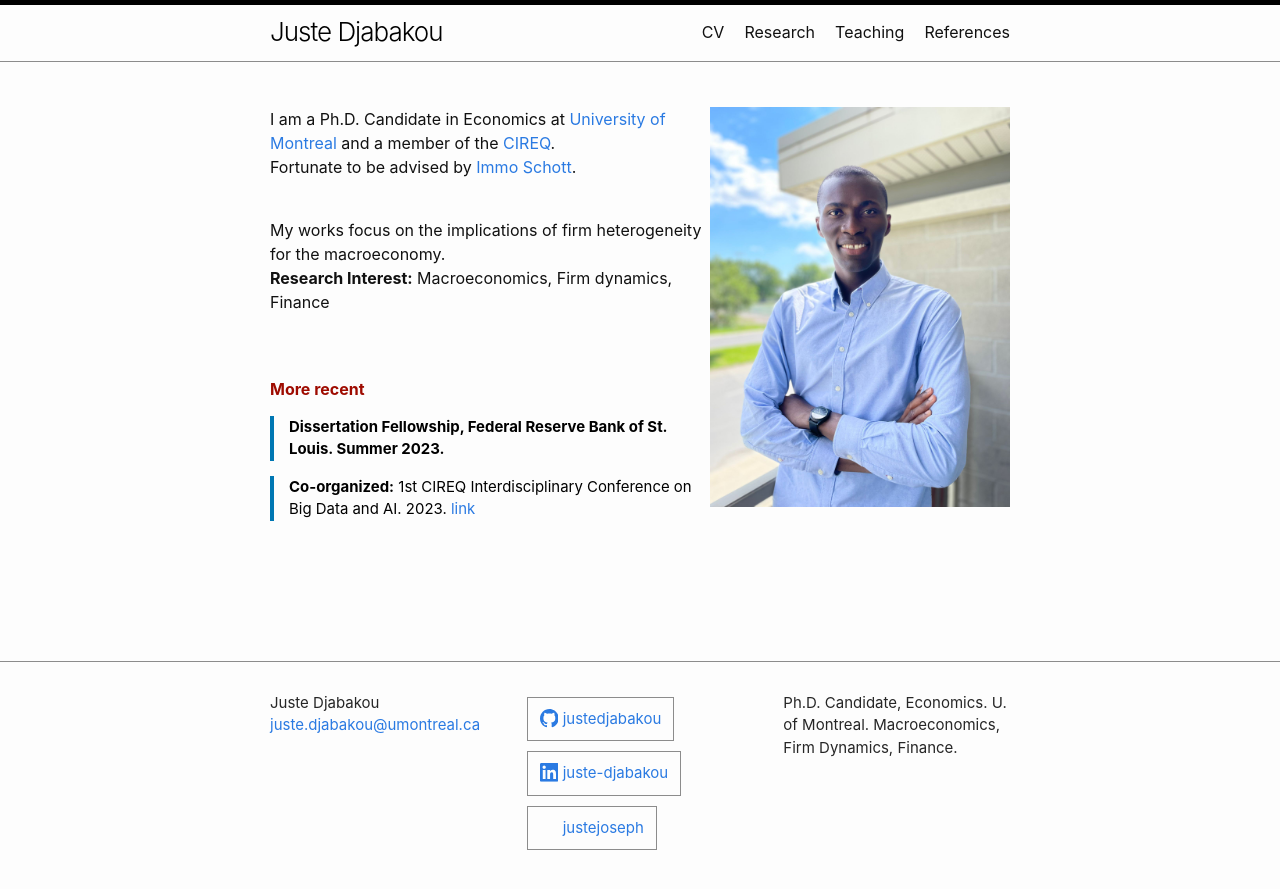
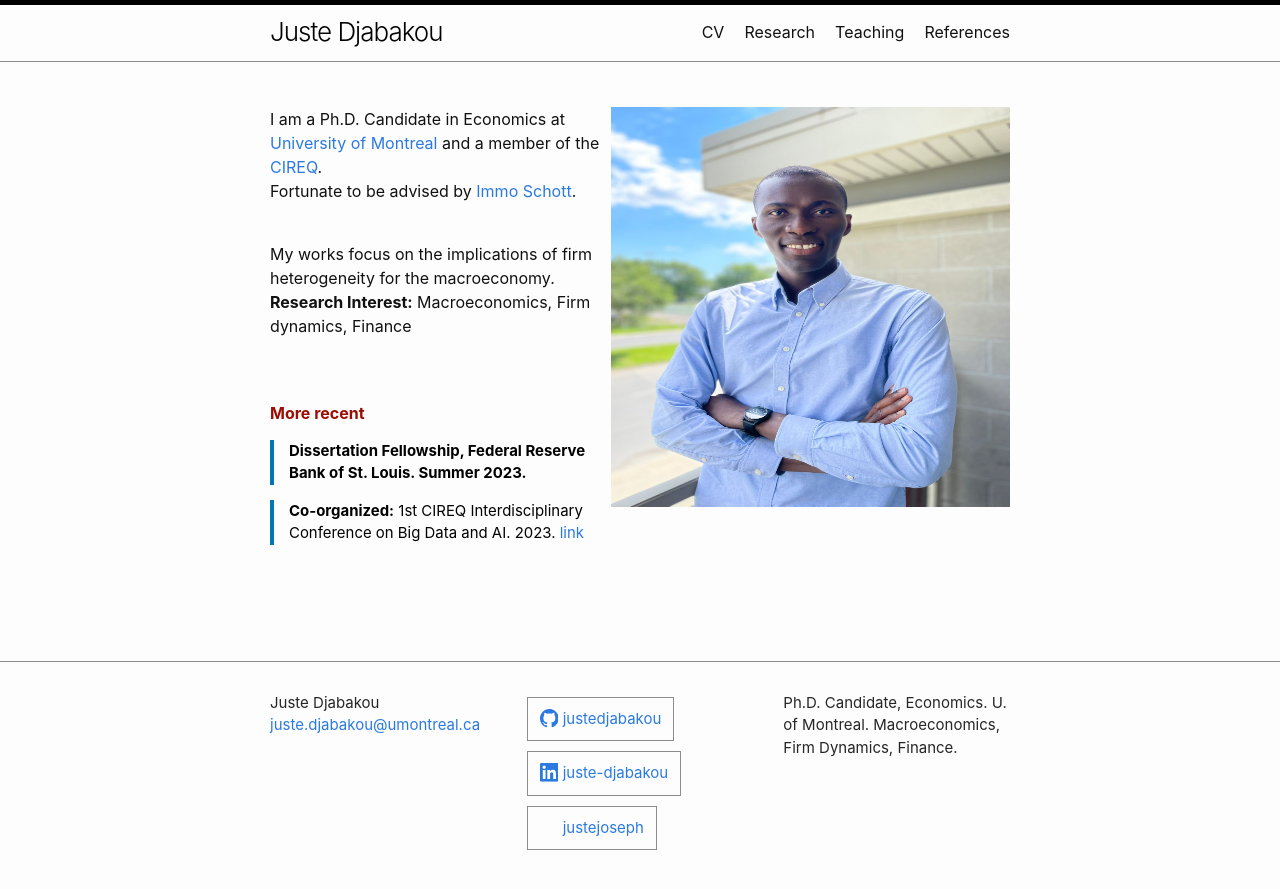
Before and after one commit to justedjabakou/justedjabakou.github.io, a Jekyll site: the page built from index.md, in a window 1280 px wide. Shown: the top 889 px of the page. Built offline with Jekyll 4.4.1, drawn with Linux system fonts in a browser that asks for light colours.

Commit message:
Update index.md

```diff
--- a/index.md
+++ b/index.md
@@ -5,7 +5,7 @@
 layout: home
 ---
 
-<img src="/assets/Juste.jpg" height="400" align="right"/>
+<img src="/assets/Juste.jpg" height="400" width="399" align="right"/>
 
 I am a Ph.D. Candidate in Economics at [University of Montreal](https://sceco.umontreal.ca/english/home/) and a member of the [CIREQ](https://www.cireqmontreal.com/).
 <br/> Fortunate to be advised by [Immo Schott](https://sites.google.com/site/immoschott/).
```
